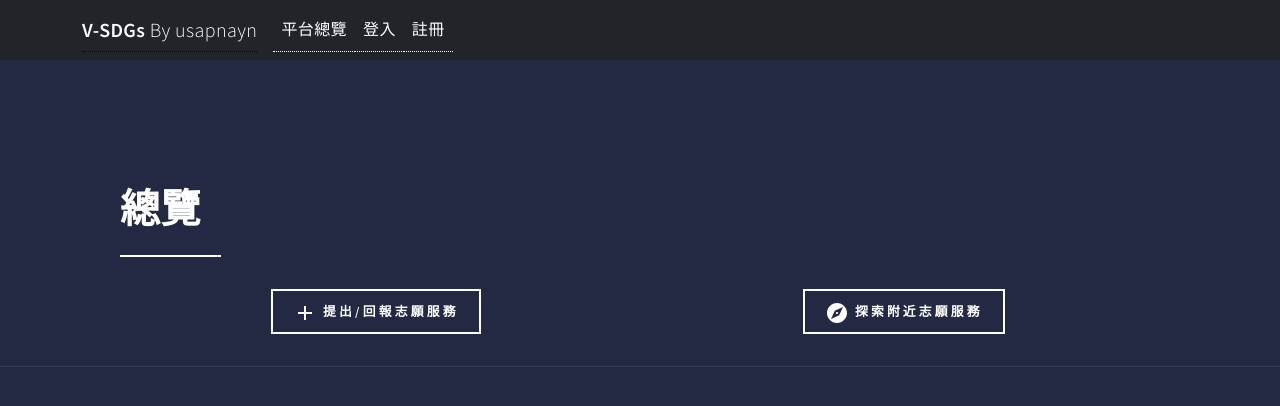
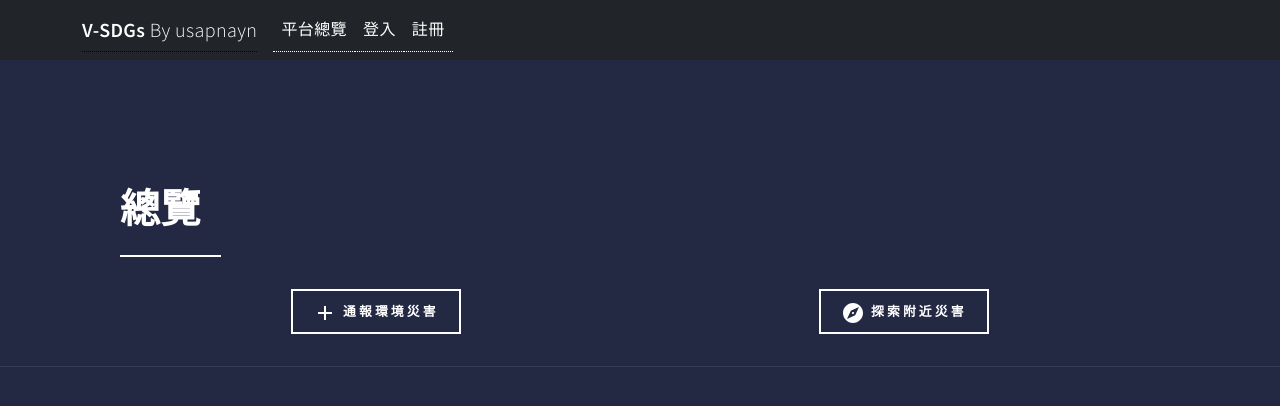
Before and after one commit to milliax/hackthon, a Next.js app: page /dashboard in a window 1280 px wide. Shown: the top 406 px of the page. Built offline with nearby package versions, Linux system fonts and the light colour scheme.

Commit message:
update google map key

```diff
--- a/component/Navigation.js
+++ b/component/Navigation.js
@@ -1,7 +1,6 @@
 import Link from 'next/link'
 import Cookies from "universal-cookie";
 import {useEffect, useState} from "react";
-import Swal from "sweetalert2";
 import {Container, Navbar, Nav} from "react-bootstrap";
 
 export default function Navigation() {
--- a/pages/dashboard.js
+++ b/pages/dashboard.js
@@ -30,10 +30,10 @@ export default function Report() {
                         </header>
                         <Grid container spacing={2}>
                             <Grid item xs={6} style={{textAlign: 'center'}}>
-                                <button onClick={e=>location.replace('/report')} style={{color: 'white'}}><AddIcon/> 提出/回報志願服務</button>
+                                <button onClick={e=>location.replace('/report')} style={{color: 'white'}}><AddIcon/> 通報環境災害</button>
                             </Grid>
                             <Grid item xs={6} style={{textAlign: 'center'}}>
-                                <button onClick={e=>location.replace('/discover')} style={{color: 'white'}}><ExploreIcon/> 探索附近志願服務</button>
+                                <button onClick={e=>location.replace('/discover')} style={{color: 'white'}}><ExploreIcon/> 探索附近災害</button>
                             </Grid>
                         </Grid>
                     </div>
--- a/pages/login.js
+++ b/pages/login.js
@@ -45,7 +45,7 @@ export default function Login() {
                 icon: 'success',
                 title: '登入成功'
             })
-            await router.push('/')
+            document.location.href = '/'
         }catch(err){
             await Swal.fire({
                 icon: 'error',
```
Also changed, not shown: component/Report/GoogleMapSection.js (+4 -3 lines), pages/discover.js (+4 -4 lines).
